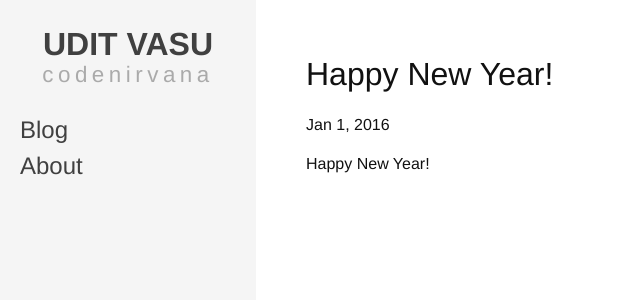
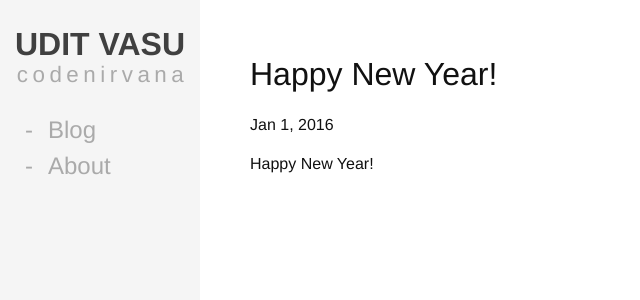
Before and after one commit to codenirvana/codenirvana.github.io, a Jekyll site: the page built from blog/_posts/2016-01-01-happy-new-year.markdown, in a window 1280 px wide. Shown: the top 300 px of the page, without its empty margins (0-640 px from the left). Built offline with Jekyll 4.4.1, drawn with Linux system fonts in a browser that asks for light colours.

Commit message:
fixed sidebar

```diff
--- a/_sass/_layout.scss
+++ b/_sass/_layout.scss
@@ -1,9 +1,9 @@
 .sidebar{
-    width: 20%;
+    width: 200px;
     height: 100%;
     float: left;
     position: fixed;
-    padding: 20px;
+    padding: 20px 10px;
     background: #f5f5f5;
     box-sizing: border-box;
     .logo{
@@ -15,11 +15,10 @@
             color: #404040;
         }
         h3{
-            margin: 0;
+            margin: -10px 0 0 5px;
             letter-spacing: 4.5px;
             font-size: 1.4em;
             font-weight: 100;
-            margin-top: -10px;
             color: #aaa;
         }
     }
@@ -29,7 +28,15 @@
         margin-top: 20px;
         li{
             a{
-                color: #404040;
+                color: #aaa;
+                &::before{
+                    content: '-';
+                    margin: 0 15px;
+                }
+                &:hover{
+                    text-decoration: none;
+                    color: #404040;
+                }
             }
         }
     }
@@ -37,7 +44,7 @@
 }
 
 .wrapper{
-    width: 80%;
+    width: calc(100% - 200px);
     float: right;
     padding: 50px;
     background: #fff;
```
